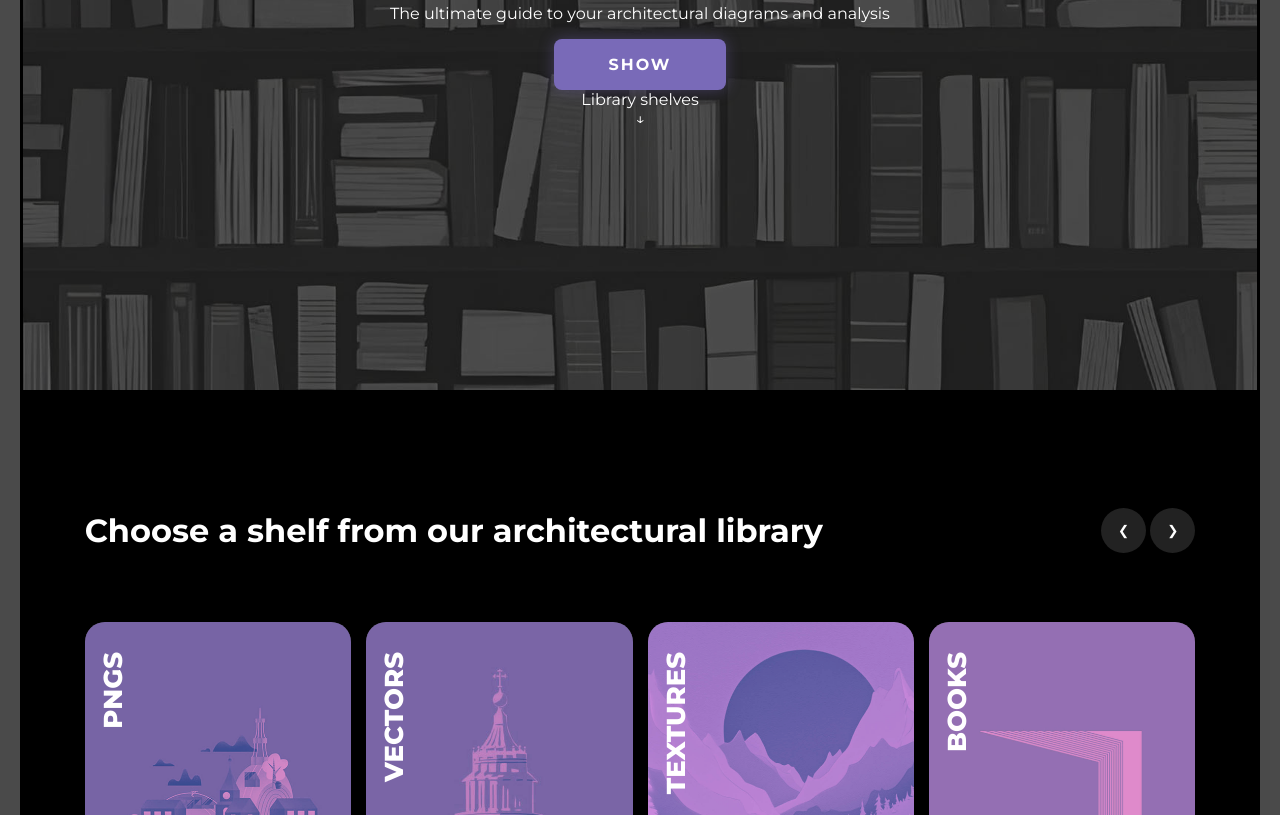
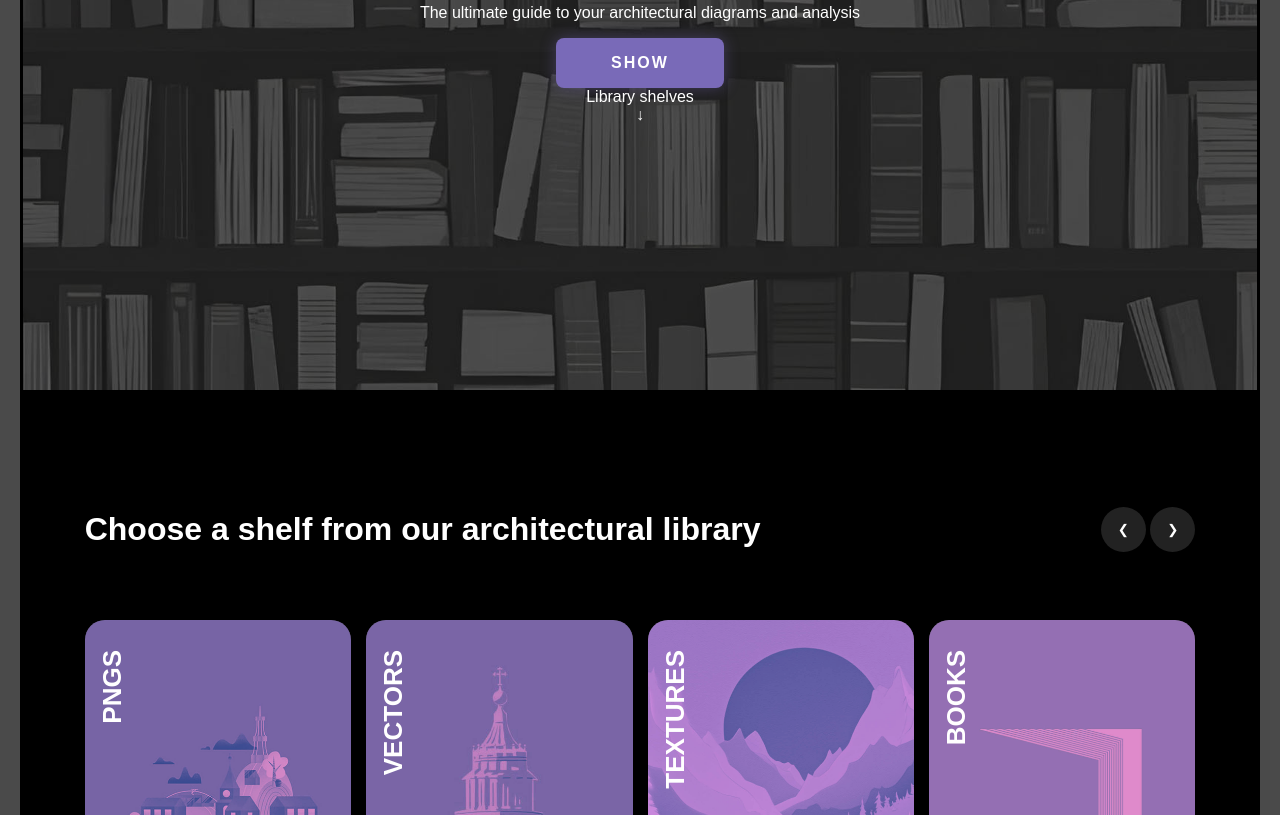
Before and after one commit to Muhannadduk/student, a plain HTML site: page architory try/index.html in a window 1280 px wide. Shown: the part 433-1248 px from the top of the page. Drawn offline with Linux system fonts and the light colour scheme; files that its build step writes are made by us from their sources.

Commit message:
Update index.html

```diff
--- a/architory try/index.html
+++ b/architory try/index.html
@@ -4,7 +4,7 @@
     <meta charset="UTF-8">
     <meta name="viewport" content="width=device-width, initial-scale=1.0">
     <title>The Library | Architory</title>
-    <link href="https://fonts.googleapis.com/css2?family=Montserrat:wght@300;400;700;800&display=swap" rel="stylesheet">
+    <link href="architory%20try/style.css"" rel="stylesheet">
     <link rel="stylesheet" href="https://cdnjs.cloudflare.com/ajax/libs/font-awesome/6.0.0/css/all.min.css">
     <link rel="stylesheet" href="style.css">
 </head>
```
